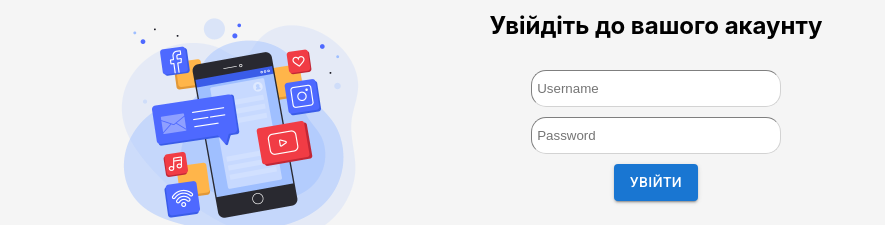
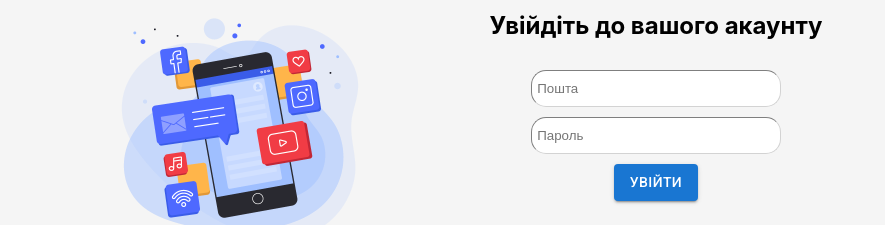
Before and after one commit to ST0n1K-dev/photogram, a React (Create React App) app: page /signin in a window 1280 px wide. Shown: the part 288-513 px from the top of the page, without its empty margins (192-1077 px from the left). Built offline with nearby package versions, Linux system fonts and the light colour scheme; no server answers.

Commit message:
Field name change

```diff
--- a/src/screens/SignIn/SignIn.component.tsx
+++ b/src/screens/SignIn/SignIn.component.tsx
@@ -9,7 +9,7 @@ import './SignIn.style.scss';
 
 const SignInForm: React.FC<SingInInterface> = ({ handleLogin }) => {
     const initialValues: SignInValues = {
-        username: '',
+        email: '',
 		password: '',
     };
 
@@ -26,19 +26,19 @@ const SignInForm: React.FC<SingInInterface> = ({ handleLogin }) => {
             }) => (
 				<Form>
                     <InputField
-                        id="username"
-                        name="username"
-                        placeholder="Username"
-                        value={values.username}
-                        onChange={handleChange('username')}
-                        onBlur={handleBlur('username')}
-                        error={(errors.username && touched.username) ? errors.username : null}
+                        id="email"
+                        name="email"
+                        placeholder="Пошта"
+                        value={values.email}
+                        onChange={handleChange('email')}
+                        onBlur={handleBlur('email')}
+                        error={(errors.email && touched.email) ? errors.email : null}
                     />
 					<InputField
                         id="password"
                         type="password"
                         name="password"
-                        placeholder="Password"
+                        placeholder="Пароль"
                         value={values.password}
                         onChange={handleChange('password')}
                         onBlur={handleBlur('password')}
--- a/src/screens/SignIn/SignIn.config.ts
+++ b/src/screens/SignIn/SignIn.config.ts
@@ -6,11 +6,9 @@ export interface SingInInterface {
 }
 
 export const SignupSchema = Yup.object().shape({
-    username: Yup.string()
-      .min(2, 'Too Short!')
-      .max(50, 'Too Long!')
-      .matches(/[a-zA-Z]/, 'Username latin letters only.')
-      .required('Required'),
+    email: Yup.string()
+      .email('Invalid email format')
+      .required('Email is required'),
     password: Yup.string()
         .required('No password provided.')
         .min(8, 'Password is too short - should be 8 chars minimum.')
@@ -18,6 +16,6 @@ export const SignupSchema = Yup.object().shape({
   });
 
 export interface SignInValues {
-    username: string;
+    email: string;
     password: string;
 }
--- a/src/screens/SignIn/SignIn.container.tsx
+++ b/src/screens/SignIn/SignIn.container.tsx
@@ -12,10 +12,10 @@ const NavigationContainer: React.FC = () => {
     const { enqueueSnackbar } = useSnackbar();
 
 	const handleLogin = async (credentials: SignInValues) => {
-        const { username, password } = credentials;
+        const { email, password } = credentials;
 
         try {
-            await firebase.auth().signInWithEmailAndPassword(username, password);
+            await firebase.auth().signInWithEmailAndPassword(email, password);
             enqueueSnackbar('You are successfully logged in', { variant: 'success' });
             navigate(ROUTES.HOME);
         } catch (error: unknown) {
--- a/src/screens/SignUp/SignUp.component.tsx
+++ b/src/screens/SignUp/SignUp.component.tsx
@@ -30,7 +30,7 @@ const SignUpForm: React.FC<SingUpInterface> = ({ handleSignUp }) => {
 					<InputField
                         id="email"
                         name="email"
-                        placeholder="Email"
+                        placeholder="Пошта"
                         value={values.email}
                         onChange={handleChange('email')}
                         onBlur={handleBlur('email')}
@@ -39,7 +39,7 @@ const SignUpForm: React.FC<SingUpInterface> = ({ handleSignUp }) => {
                     <InputField
                         id="username"
                         name="username"
-                        placeholder="Username"
+                        placeholder="Ім'я користувача"
                         value={values.username}
                         onChange={handleChange('username')}
                         onBlur={handleBlur('username')}
@@ -48,7 +48,7 @@ const SignUpForm: React.FC<SingUpInterface> = ({ handleSignUp }) => {
 					<InputField
                         id="fullName"
                         name="fullName"
-                        placeholder="Full Name"
+                        placeholder="Повне ім'я"
                         value={values.fullName}
                         onChange={handleChange('fullName')}
                         onBlur={handleBlur('fullName')}
@@ -58,7 +58,7 @@ const SignUpForm: React.FC<SingUpInterface> = ({ handleSignUp }) => {
                         id="password"
                         type="password"
                         name="password"
-                        placeholder="Password"
+                        placeholder="Пароль"
                         value={values.password}
                         onChange={handleChange('password')}
                         onBlur={handleBlur('password')}
```
